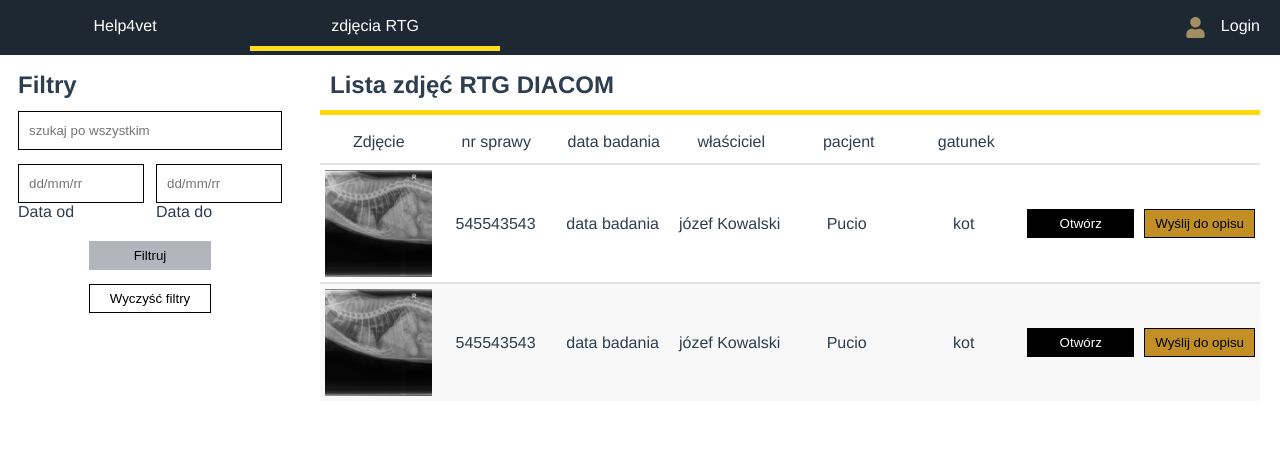
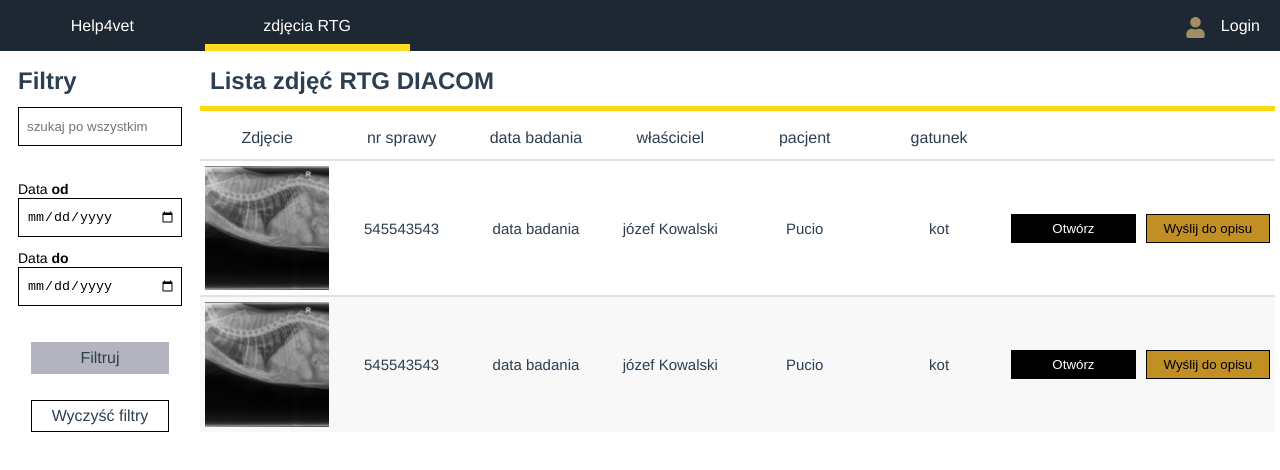
Before and after one commit to MitichPavel/h4v, a Vue app: page /cases in a window 1280 px wide. Shown: the top 470 px of the page. Built offline with nearby package versions, Linux system fonts and the light colour scheme.

Commit message:
Fixed styles on large desktop, recoded filter, created component for input (button) type - submit, reset

```diff
--- /dev/null
+++ b/src/components/InputBtn.vue
@@ -0,0 +1,64 @@
+<template>
+  <div class="input-like-btn">
+    <label
+      class="wrap"
+      :class="btnClass"
+    >
+      <input
+        :type=type
+        :value=value
+      />
+      <span class="value">
+        <slot>{{ type }}</slot>
+      </span>
+    </label>
+  </div>
+</template>
+
+<script>
+export default {
+  props: {
+    type: {
+      type: String,
+      required: true,
+    },
+    value: {
+      type: String,
+      required: false,
+    },
+    btnClass: {
+      type: String,
+      required: false,
+      default: null,
+    },
+  },
+};
+</script>
+
+<style>
+.input-like-btn {
+  box-sizing: border-box;
+  max-width: 170px;
+  padding: 0;
+  margin: 0;
+}
+
+.input-like-btn  .wrap {
+  display: block;
+  box-sizing: border-box;
+  width: 100%;
+  padding: 6px 20px;
+  margin: 0;
+  border: 1px solid #000;
+  white-space: nowrap;
+  cursor: pointer;
+}
+
+.input-like-btn  .wrap input {
+  display: none;
+}
+
+.input-like-btn  .wrap .value:first-letter {
+  text-transform: uppercase;
+}
+</style>
--- a/src/components/app/Sidebar.vue
+++ b/src/components/app/Sidebar.vue
@@ -5,78 +5,120 @@
         Filtry
       </h2>
     </div>
-    <div class="filter">
+    <form class="filter">
       <div class="wrap-inputs">
         <input
           type="text"
           placeholder="szukaj po wszystkim"
+          maxlength="80"
           class="filter-input input-text"
         />
-        <div class="wrap-date">
-          <label
-            class="label"
-            for="date-from"
-          >
+        <div class="group-date">
+
+          <label class="wrap-input">
+            <span class="label">
+              Data <b>od</b>
+            </span>
             <input
-              id="date-from"
-              type="text"
-              placeholder="dd/mm/rr"
-              maxlength="8"
+              ref="dateStart"
+              type="date"
               class="filter-input input-date"
+              :min="dateStart.min"
+              :max="dateStart.max"
+              @input="setStart"
             />
-            Data od
           </label>
-          <label
-            class="label"
-            for="date-till"
-          >
+
+          <label class="wrap-input">
+            <span class="label">
+              Data <b>do</b>
+            </span>
             <input
-              id="date-till"
-              type="text"
-              placeholder="dd/mm/rr"
-              maxlength="8"
+              ref="dateEnd"
+              type="date"
               class="filter-input input-date"
+              :min="dateEnd.min"
+              :max="dateEnd.max"
+              @input="setEnd"
             />
-            Data do
           </label>
 
         </div>
       </div>
       <div class="footer">
-        <Button
-          btnClass="btn-filter"
+        <InputBtn
+          type="submit"
+          btnClass="filter"
+          @click.prevent="clickDate"
         >
           Filtruj
-        </Button>
-        <Button
-          btnClass="btn-clear-filter"
+        </InputBtn>
+        <InputBtn
+          type="reset"
+          btnClass="clear"
+          @click="clearInputs"
         >
           Wyczyść filtry
-        </Button>
+        </InputBtn>
       </div>
-    </div>
+    </form>
   </div>
 </template>
 
 <script>
-import Button from '@/components/Button.vue';
+import InputBtn from '@/components/InputBtn.vue';
 export default {
+  data() {
+    return {
+      dateStart: {
+        max: '',
+      },
+      dateEnd: {
+        min: '',
+        max: '',
+      },
+    };
+  },
+  mounted() {
+    this.$nextTick(() => {
+      this.setDefMaxDate();
+    });
+  },
   components: {
-    Button,
+    InputBtn,
   },
   methods: {
     clickDate() {
-      document.querySelector('#date-till').focus();
-    }
+      console.log(this.$refs.dateStart.value);
+      console.log(this.$refs.dateEnd.value);
+    },
+    clearFilter() {
+      this.$refs.dateStart.reset();
+      this.$refs.dateEnd.reset();
+    },
+    setStart() {
+      this.dateEnd.min = this.$refs.dateStart.value;
+    },
+    setEnd() {
+      this.dateStart.max = this.$refs.dateEnd.value;
+    },
+    setDefMaxDate() {
+      const today = new Date().toISOString().split("T")[0];
+      this.dateStart.max = today;
+      this.dateEnd.max = today;
+    },
+    clearInputs() {
+      this.dateEnd.min = '';
+      this.setDefMaxDate();
+    },
   },
 }
 </script>
 
-
 <style scoped>
 .sidebar {
   box-sizing: border-box;
-  width: 300px;
+  width: 100%;
   height: 100%;
   padding: 16px 18px;
   margin: 0;
@@ -100,69 +142,61 @@ export default {
   box-sizing: border-box;
   width: 100%;
   min-height: 39px;
-  padding: 0 10px;
+  padding: 0 5px 0 8px;
   margin: 0;
   border: 1px solid #000;
 }
 
-.wrap-date {
+.group-date {
   box-sizing: border-box;
   display: grid;
   grid-template-columns: 1fr 1fr;
   grid-gap: 12px;
-  /* display: flex;
-  flex-direction: row;
-  justify-content: space-between;
-  align-items: stretch; */
   padding: 0;
-  margin: 14px 0 20px 0;
+  margin: 34px 0 20px 0;
 }
 
-.label {
+@media only screen and (max-width:1600px) {
+  .group-date {
+    grid-template-columns: 1fr;
+  }
+}
+
+.group-date .wrap-input {
   text-align: left;
+}
+
+.group-date .wrap-input span.label {
+  box-sizing: border-box;
+  padding: 4px 0;
+  font-size: 14px;
+  color: #000;
 }
 
 .sidebar .footer {
   box-sizing: border-box;
   width: max-content;
+  display: grid;
+  grid-template-columns: 1fr 1fr;
+  grid-gap: 12px;
+  margin: 16px 0 0 0;
 }
 
-/* #label-date-till {
-  box-sizing: border-box;
-  background-color: #fff;
-  width: 122px;
-  max-width: 122px;
-  min-height: 39px;
-  padding: 8px;
+@media only screen and (max-width:1600px) {
+  .sidebar .footer {
+    grid-template-columns: 1fr;
+  }
 }
-
-.input-text {
-  box-sizing: border-box;
-  min-width: 266px;
-}
-
-.input-date {
-  box-sizing: border-box;
-  width: 122px;
-  max-width: 122px;
-}
-
-.input-date::-webkit-calendar-picker-indicator {
-  box-sizing: border-box;
-  width: 40px;
-} */
 </style>
 <style>
-.btn-filter {
-  box-sizing: border-box;
+.sidebar .filter .footer .input-like-btn .wrap.filter {
   padding: 6px 20px;
   margin-bottom: 14px;
   background-color: #B4B4BE;
   border: 1px solid #B4B4BE;
 }
 
-.btn-clear-filter {
-  box-sizing: border-box;
+.sidebar .filter .footer .input-like-btn .wrap.clear {
   padding: 6px 20px;
   background-color: #fff;
   border: 1px solid #000;
--- a/src/layouts/EmptyLayout.vue
+++ b/src/layouts/EmptyLayout.vue
@@ -1,21 +1,25 @@
 <template>
   <div class="main-layout">
-    <div class="wrap-navbar">
-      <nav class="navbar">
+    <nav class="navbar">
+      <div class="wrap-navbar">
         <ul class="menu">
           <li class="menu-item active">
-            Help4vet
+            <a href="/" class="menu-link">
+              Help4vet
+            </a>
           </li>
           <li class="menu-item">
-            zdjęcia RTG
+            <a href="/cases" class="menu-link">
+              zdjęcia RTG
+            </a>
           </li>
         </ul>
         <div class="user-menu">
           <img src="./../assets/images/user.svg" class="user-icon" alt="user icon">
           <div class="user-menu-item">Login</div>
         </div>
-      </nav>
-    </div>
+      </div>
+    </nav>
 
     <main class="app-content">
       <div class="app-page">
@@ -31,24 +35,28 @@ export default {
 }
 </script>
 
-<style lang="scss" scoped>
-// Navbar
+<style scoped>
+/* Navbar */
 .navbar {
+  background-color: #1E2832;
+}
+
+.wrap-navbar {
   display: flex;
   flex-direction: row;
   flex-wrap: nowrap;
   justify-content: space-between;
   align-items: flex-start;
   box-sizing: border-box;
+  width: 100%;
+  max-width: 1980px;
+  min-height: auto;
   padding: 17px 0 0 0;
-  margin: 0;
-  min-height: auto;
-  width: 100%;
-  background-color: #1E2832;
+  margin: 0 auto;
   color: #fff;
 }
 
-// Menu
+/* Menu */
 .menu {
   display: flex;
   flex-direction: row;
@@ -64,23 +72,33 @@ export default {
 .menu .menu-item {
   position: relative;
   box-sizing: border-box;
+  height: 100%;
+}
+
+.menu .menu-item .menu-link {
+  display: block;
+  box-sizing: border-box;
   width: 250px;
   padding: 0 0 16px 0;
-  background-color: #1E2832;
-  cursor: pointer;
+  color: #fff;
+  text-decoration: none;
 }
 
-.menu .menu-item.active::after {
+.menu .menu-item.active .menu-link {
+  pointer-events: none;
+}
+
+.menu .menu-item.active .menu-link::after {
   position: absolute;
   left: 0;
   bottom: 0;
   content: '';
   width: 100%;
-  height: 10px;
+  height: 7px;
   background-color: #FFDC1E;
 }
 
-// User menu
+/* User menu */
 .user-menu {
   display: flex;
   flex-direction: row;
@@ -107,7 +125,8 @@ export default {
 
 .app-content {
   box-sizing: border-box;
+  max-width: 1980px;
   padding: 0;
-  margin: 0;
+  margin: 0 auto;
 }
 </style>
--- a/src/layouts/MainLayout.vue
+++ b/src/layouts/MainLayout.vue
@@ -1,6 +1,7 @@
 <template>
   <div class="main-layout">
     <nav class="navbar">
+      <div class="wrap-navbar">
         <ul class="menu">
           <li class="menu-item">
             <a href="/" class="menu-link">
@@ -16,6 +17,7 @@
         <div class="user-menu">
           <img src="./../assets/images/user.svg" class="user-icon" alt="user icon">
           <div class="user-menu-item">Login</div>
+        </div>
       </div>
     </nav>
 
@@ -38,25 +40,28 @@ export default {
 }
 </script>
 
-<style lang="scss" scoped>
-// Navbar
+<style scoped>
+/* Navbar */
 .navbar {
+  background-color: #1E2832;
+}
+
+.wrap-navbar {
   display: flex;
   flex-direction: row;
   flex-wrap: nowrap;
   justify-content: space-between;
   align-items: flex-start;
   box-sizing: border-box;
+  width: 100%;
+  max-width: 1980px;
+  min-height: auto;
   padding: 17px 0 0 0;
-  margin: 0;
-  height: 55px;
-  min-height: 55px;
-  width: 100%;
-  background-color: #1E2832;
+  margin: 0 auto;
   color: #fff;
 }
 
-// Menu
+/* Menu */
 .menu {
   display: flex;
   flex-direction: row;
@@ -72,13 +77,16 @@ export default {
 .menu .menu-item {
   position: relative;
   box-sizing: border-box;
+  width: 16vw;
+  min-width: 170px;
+  max-width: 300px;
   height: 100%;
 }
 
 .menu .menu-item .menu-link {
   display: block;
   box-sizing: border-box;
-  width: 250px;
+  width: 100%;
   padding: 0 0 16px 0;
   color: #fff;
   text-decoration: none;
@@ -94,11 +102,11 @@ export default {
   bottom: 0;
   content: '';
   width: 100%;
-  height: 5px;
+  height: 7px;
   background-color: #FFDC1E;
 }
 
-// User menu
+/* User menu */
 .user-menu {
   display: flex;
   flex-direction: row;
@@ -126,12 +134,25 @@ export default {
 
 .app-content {
   box-sizing: border-box;
+  max-width: 1980px;
   padding: 0;
-  margin: 0;
+  margin: 0 auto;
 }
 
 .app-page {
   display: grid;
-  grid-template-columns: 1fr 5fr;
+  grid-template-columns: 380px 1fr;
+}
+
+@media only screen and (max-width:1600px) {
+  .app-page {
+    grid-template-columns: 250px 1fr;
+  }
+}
+
+@media only screen and (max-width:1280px) {
+  .app-page {
+    grid-template-columns: 200px 1fr;
+  }
 }
 </style>
--- a/src/views/Cases.vue
+++ b/src/views/Cases.vue
@@ -28,7 +28,7 @@
       </ul>
     </div>
 
-    <div class="case">
+    <div class="content">
       <ul class="case-list">
         <li class="case-item">
           <div class="wrap-img">
@@ -111,6 +111,12 @@ export default {
   margin: 0;
 }
 
+@media only screen and (max-width:1280px) {
+  .cases {
+    padding: 0 5px 0 0;
+  }
+}
+
 .wrap-page-title {
   position: relative;
   box-sizing: border-box;
@@ -148,7 +154,7 @@ export default {
   list-style-type: none;
 }
 
-.case-item {
+.cases .content .case-list .case-item {
   display: grid;
   grid-template-columns: repeat(8, 1fr);
   grid-gap: 10px;
@@ -156,6 +162,13 @@ export default {
   box-sizing: border-box;
   padding: 5px;
   border-top: 2px solid #DFE2E6;
+  font-size: 18px;
+}
+
+@media only screen and (max-width:1280px) {
+  .cases .content .case-list .case-item {
+    font-size: 15px;
+  }
 }
 
 .case-item:nth-child(2n) {
```
Lines whose indentation alone changed are shown as unchanged.
